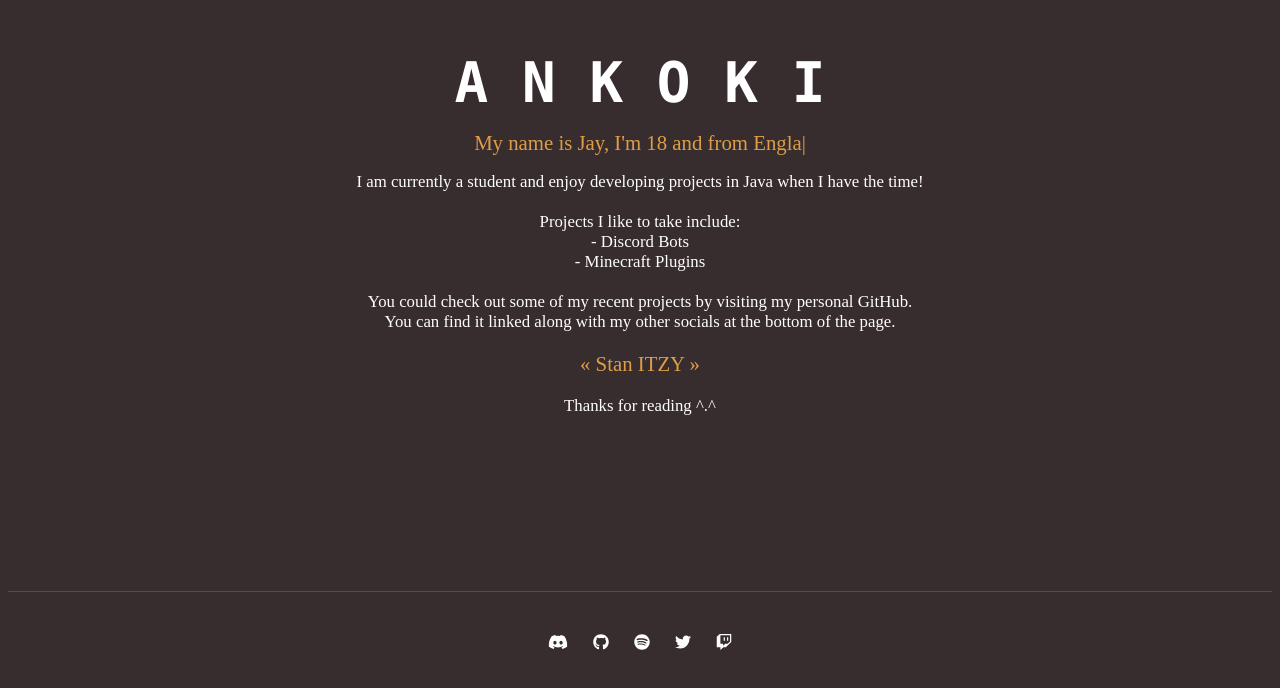
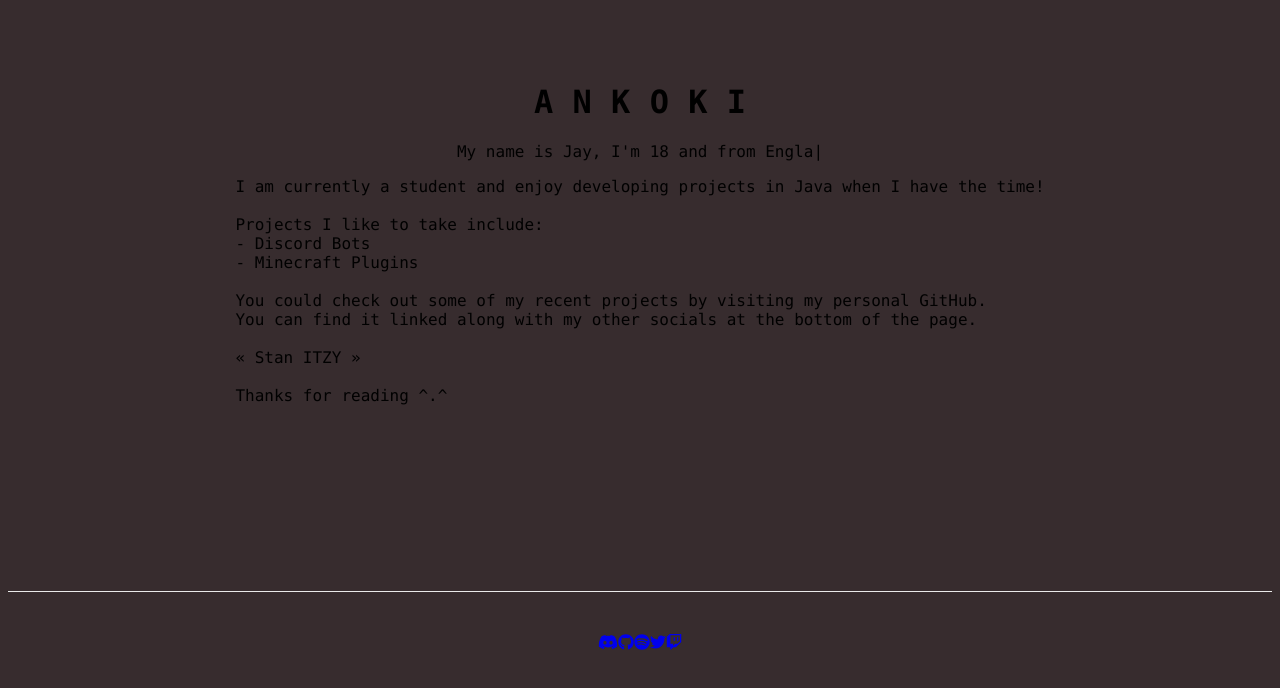
Before and after one commit to Ankoki/ankoki.co.uk, a Next.js app: page / in a window 1280 px wide. Shown: the part 108-796 px from the top of the page. Built offline with nearby package versions, Linux system fonts and the light colour scheme.

Commit message:
New Layout

```diff
--- a/styles/Home.module.css
+++ b/styles/Home.module.css
@@ -14,19 +14,12 @@
   flex-direction: column;
   justify-content: center;
   align-items: center;
-    color: #FFFFFF;
-}
-
-.header {
-    width: 100%;
-    height: 50px;
-    border-top: 1px #496C75;
 }
 
 .footer {
   width: 100%;
   height: 100px;
-    border-top: 1px solid #7A431D;
+  border-top: 1px solid #eaeaea;
   display: flex;
   justify-content: center;
   align-items: center;
@@ -43,11 +36,8 @@
 }
 
 .title a {
-    color: #FFFFFF;
+  color: #0070f3;
   text-decoration: none;
-    position: static;
-    left: 20px;
-    bottom: 100px;
 }
 
 .title a:hover,
@@ -60,17 +50,20 @@
   margin: 0;
   line-height: 1.15;
   font-size: 4rem;
-    transition: 0.5s;
+}
+
+.title,
+.description {
+  text-align: center;
 }
 
 .description {
-    padding-top: 12px;
   line-height: 1.5;
   font-size: 1.5rem;
 }
 
 .code {
-    background: #FAFAFA;
+  background: #fafafa;
   border-radius: 5px;
   padding: 0.75rem;
   font-size: 1.1rem;
@@ -102,8 +95,8 @@
 .card:hover,
 .card:focus,
 .card:active {
-    color: #446770;
-    border-color: #384e54;
+  color: #0070f3;
+  border-color: #0070f3;
 }
 
 .card h3 {
@@ -118,76 +111,12 @@
 }
 
 .logo {
-    max-width: 100%;
-    height: auto;
-    padding-left: 12.5px;
-    padding-right: 12.5px;
-
-    transition: 0.45s;
-    color: #FFFFFF;
+  height: 1em;
 }
 
-.logo:hover {
-    color: #DE9E48;
+@media (max-width: 600px) {
+  .grid {
+    width: 100%;
+    flex-direction: column;
   }
-
-.center {
-    color: #FFFFFF;
-    font-family: Futura, serif;
-    font-size: 1.05rem;
-    text-align: center;
 }
-
-.typist {
-    padding-top: 8px;
-    font-family: Futura, serif;
-    color: #DE9E48;
-    font-size: 1.3rem;
-    text-align: center;
-}
-
-.a {
-    margin: 0;
-    line-height: 1.15;
-    font-size: 3.5rem;
-    transition: 0.5s;
-    position: relative;
-    text-transform: uppercase;
-    text-decoration: none;
-    padding-bottom: 8px;
-}
-
-.a:before, .a:after {
-    content: '';
-    position: absolute;
-    bottom: 2px;
-    left: 0;
-    right: 0;
-    height: 2px;
-    background-color: #7A431D;
-}
-
-.a:before {
-    opacity: 0;
-    transform: translateY(-8px);
-    transition: transform 0s cubic-bezier(0.175, 0.885, 0.32, 1.275), opacity 0s;
-}
-
-.a:after {
-    opacity: 0;
-    transform: translateY(4px);
-    transition: transform 0.2s cubic-bezier(0.175, 0.885, 0.32, 1.275), opacity 0.2s;
-}
-
-.a:hover:before, .a:focus:before, .a:hover:after, .a:focus:after {
-    opacity: 1;
-    transform: translateY(0);
-}
-
-.a:hover:before, .a:focus:before {
-    transition: transform 0.2s cubic-bezier(0.175, 0.885, 0.32, 1.275), opacity 0.2s;
-}
-
-.a:hover:after, .a:focus:after {
-    transition: transform 0s 0.2s cubic-bezier(0.175, 0.885, 0.32, 1.275), opacity 0s 0.2s;
-}
```
Lines whose indentation alone changed are shown as unchanged.
